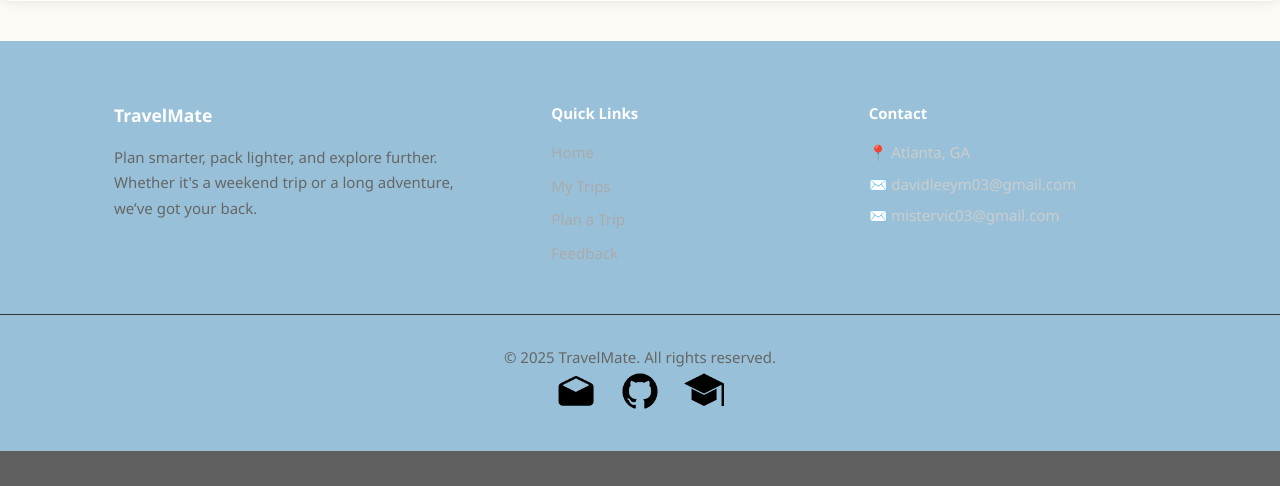
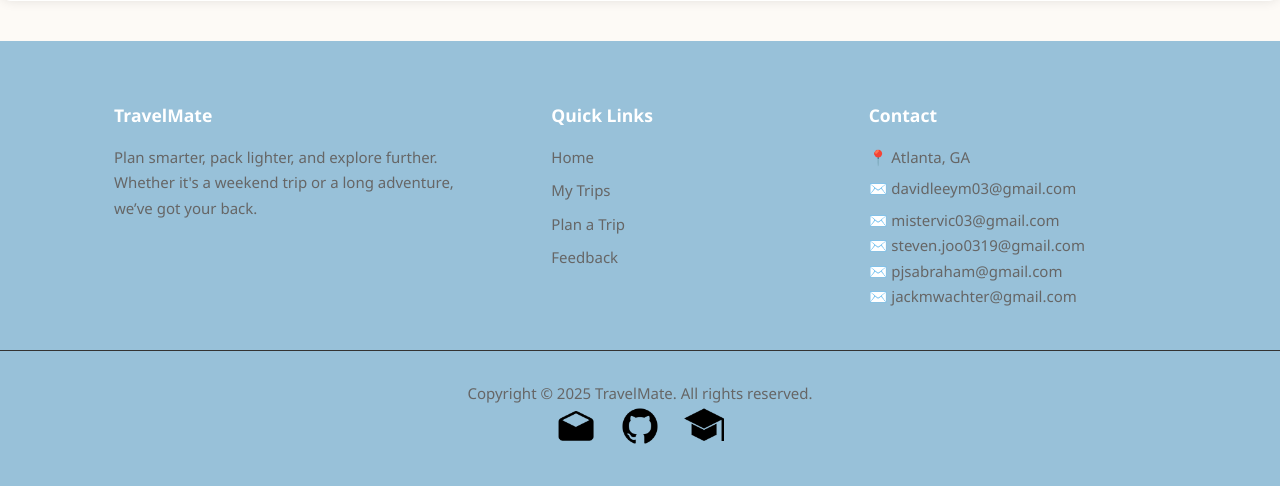
Before and after one commit to steve0joo/TravelMate, a Django app: template home/templates/home/index.html in a window 1280 px wide. Shown: the part 1095-1581 px from the top of the page. Before the commit the page ends 1546 px from the top, so only its background shows below. Run offline with Django 3.2, Linux system fonts and the light colour scheme; the template is opened without the code that fills it, so the values that code supplies are empty.

Commit message:
Minor UI changes

```diff
--- a/templates/base.html
+++ b/templates/base.html
@@ -241,29 +241,32 @@
                 adventure, we’ve got your back.</p>
         </div>
         <div style="flex: 1 1 160px;">
-            <h4 style="color: #fff; margin-bottom: 14px;">Quick Links</h4>
+            <h3 style="color: #fff; margin-bottom: 14px;">Quick Links</h3>
             <ul style="list-style: none; padding: 0; margin: 0;">
-                <li style="margin-bottom: 8px; "><a href="{% url 'home' %}" style="color: #aaa; text-decoration: none;">Home</a>
+                <li style="margin-bottom: 8px;"><a href="{% url 'home' %}" style="color: #666; text-decoration: none;">Home</a>
                 </li>
                 <li style="margin-bottom: 8px;"><a href="{% url 'trip_list' %}"
-                                                   style="color: #aaa; text-decoration: none;">My
+                                                   style="color: #666; text-decoration: none;">My
                     Trips</a></li>
                 <li style="margin-bottom: 8px;"><a href="{% url 'create_trip' %}"
-                                                   style="color: #aaa; text-decoration: none;">Plan
+                                                   style="color: #666; text-decoration: none;">Plan
                     a Trip</a></li>
                 <li style="margin-bottom: 8px;"><a href="{% url 'leave_feedback' %}"
-                                                   style="color: #aaa; text-decoration: none;">Feedback</a></li>
+                                                   style="color: #666; text-decoration: none;">Feedback</a></li>
             </ul>
         </div>
         <div style="flex: 1 1 200px;">
-            <h4 style="color: #fff; margin-bottom: 14px;">Contact</h4>
-            <p style="margin: 0;">📍 Atlanta, GA</p>
-            <p style="margin: 6px 0;">✉️ davidleeym03@gmail.com</p>
-            <p style="margin: 0;">✉️ mistervic03@gmail.com</p>
+            <h3 style="color: #fff; margin-bottom: 14px;">Contact</h3>
+            <p style="margin: 0; color: #666">📍 Atlanta, GA</p>
+            <p style="margin: 6px 0; color: #666">✉️ davidleeym03@gmail.com</p>
+            <p style="margin: 0; color: #666">✉️ mistervic03@gmail.com</p>
+            <p style="margin: 0; color: #666">✉️ steven.joo0319@gmail.com</p>
+            <p style="margin: 0; color: #666">✉️ pjsabraham@gmail.com</p>
+            <p style="margin: 0; color: #666">✉️ jackmwachter@gmail.com</p>
         </div>
     </div>
     <div style="text-align: center; color: #666; padding-top: 30px; margin-top: 40px; border-top: 1px solid #333;">
-        © 2025 TravelMate. All rights reserved.
+        Copyright © 2025 TravelMate. All rights reserved.
     </div>
     <div class="footerSocialIconsWrapper">
         <div class="socialBrands">
```
Also changed, not shown: trips/templates/trips/trip_list.html (indentation only).
